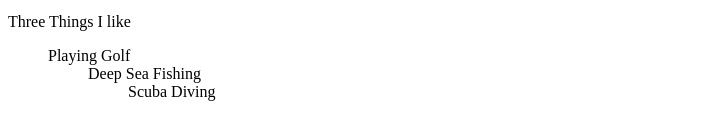
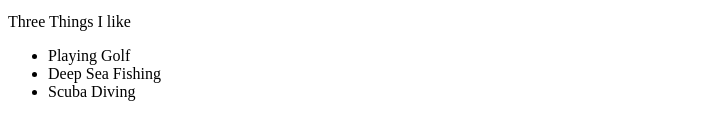
Before and after one commit to wtomimbang/html-assessment, a plain HTML site: page index.html in a window 1280 px wide. Shown: the part 349-488 px from the top of the page, without its empty margins (0-723 px from the left). Drawn offline with Linux system fonts and the light colour scheme.

Commit message:
Update index.html

```diff
--- a/index.html
+++ b/index.html
@@ -6,8 +6,10 @@
 <body>
   <p>I spent my time working on Solidworks Projects during the pandemic lockdown period.</p>
   <p>Three Things I like</p>
-    <ul>Playing Golf</>
-    <ul>Deep Sea Fishing</>
-    <ul>Scuba Diving</>
+       <ul>
+      <li>Playing Golf</li>
+      <li>Deep Sea Fishing</li>
+      <li>Scuba Diving</li>
+    </ul>
 </body>
 </html>
```
